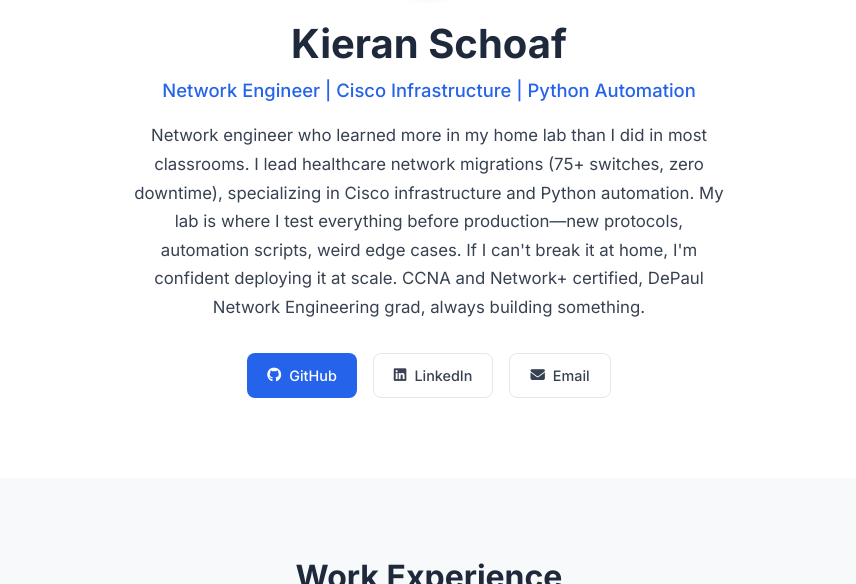
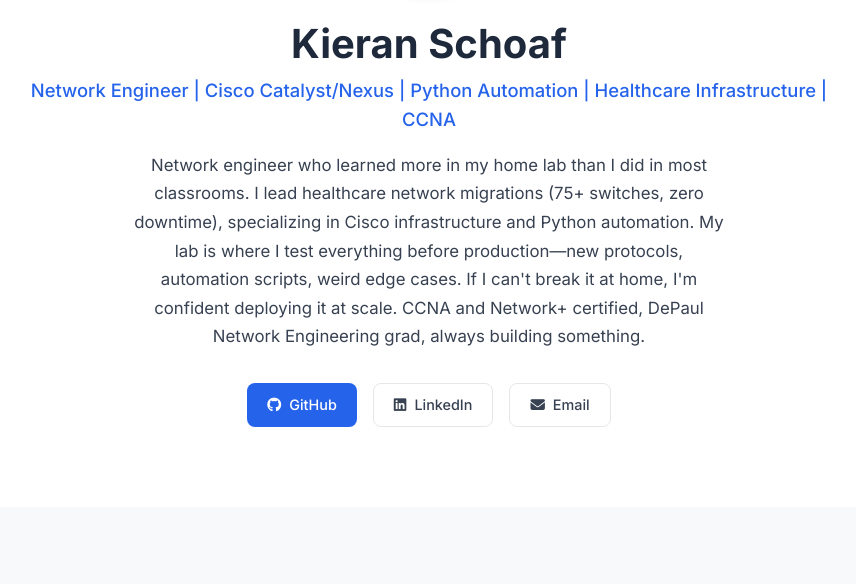
Before and after one commit to kischoaf/kischoaf.github.io, a Jekyll site: the page built from index.html, in a window 1280 px wide and 900 px high, cut to the strip 316-900 px from the top of the window. Shown: the whole strip, without its empty margins (211-1067 px from the left). Built offline with Jekyll 4.4.1, drawn with Linux system fonts in a browser that asks for light colours.

Commit message:
Update hero tagline with detailed specializations
Co-Authored-By: Claude Opus 4.6 <noreply@anthropic.com>

```diff
--- a/_includes/hero.html
+++ b/_includes/hero.html
@@ -2,7 +2,7 @@
     <div class="hero-content">
         <img src="/assets/img/logo.jpg" alt="Photo of {{ site.title }}" class="hero-photo" loading="lazy">
         <h1>{{ site.title }}</h1>
-        <p class="hero-tagline">Network Engineer | Cisco Infrastructure | Python Automation</p>
+        <p class="hero-tagline">Network Engineer | Cisco Catalyst/Nexus | Python Automation | Healthcare Infrastructure | CCNA</p>
         <p class="hero-bio">{{ site.bio }}</p>
         <div class="hero-links">
             <a href="https://github.com/{{ site.github_username }}" class="btn-primary-custom" target="_blank" rel="noopener">
```
